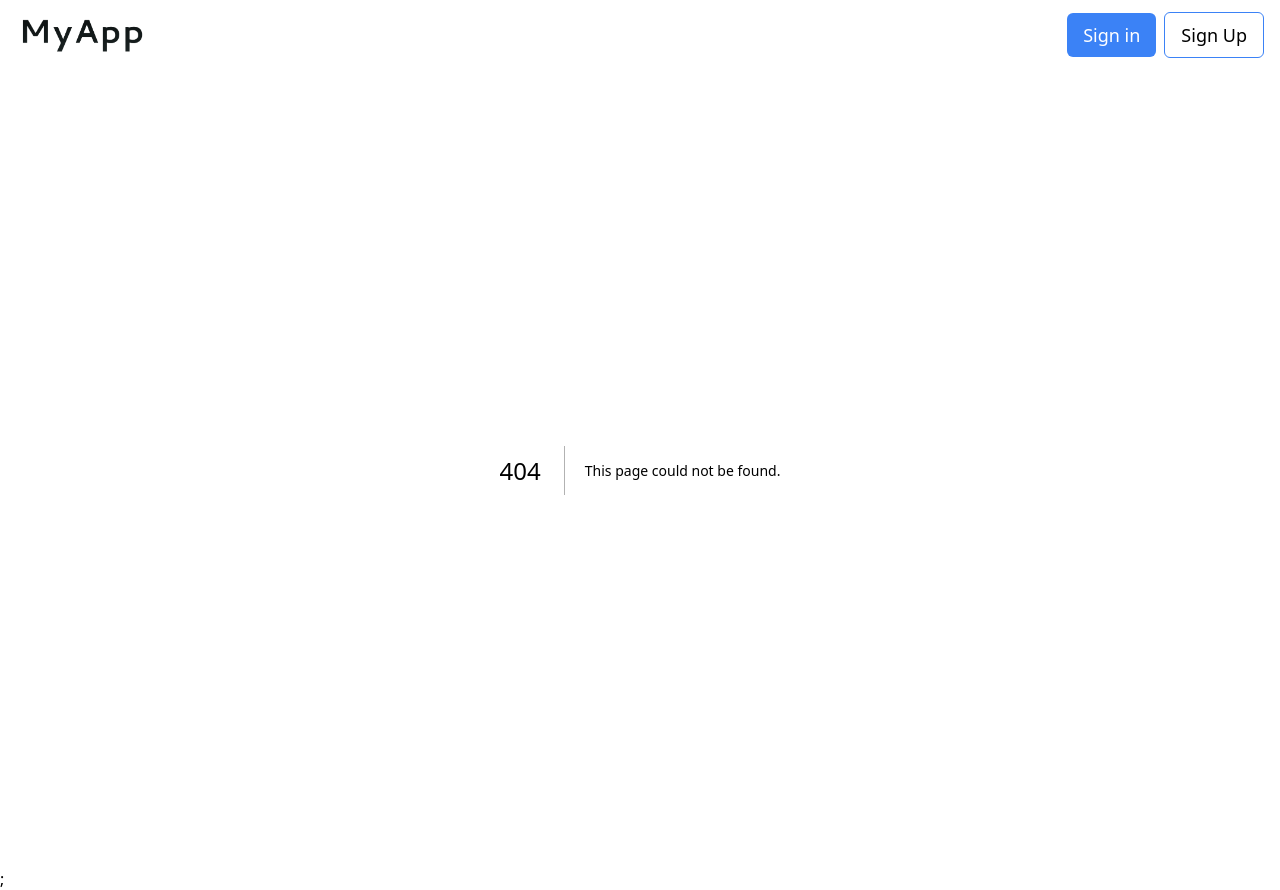
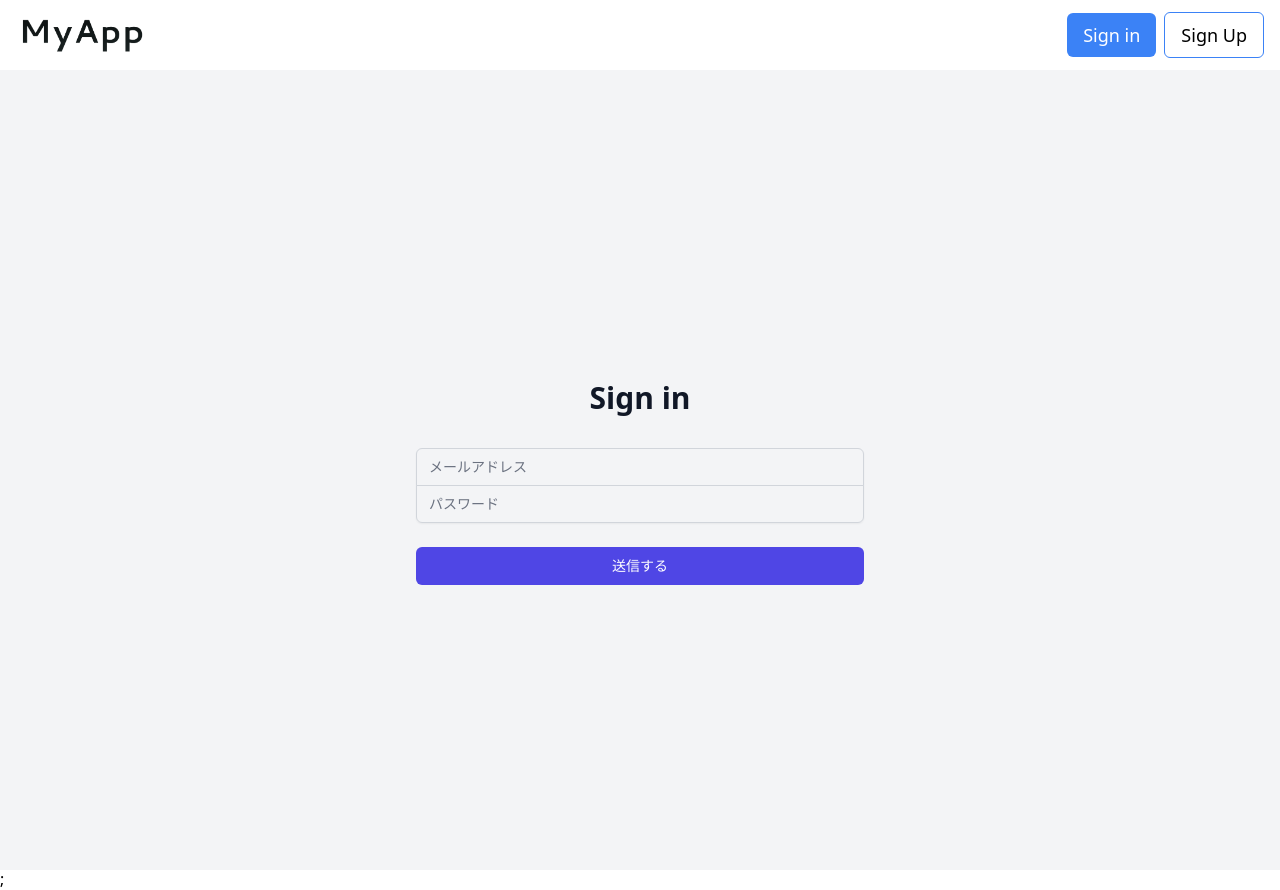
Before and after one commit to Shrimprin/study-rails-api-next-app, a Next.js app in the folder next/: page /sign_in in a window 1280 px wide. Before the commit this address had no page. Built offline with nearby package versions, Linux system fonts and the light colour scheme.

Commit message:
サインインを作成

```diff
--- a/next/package.json
+++ b/next/package.json
@@ -22,6 +22,7 @@
     "postcss": "^8.4.49",
     "react": "18.3.1",
     "react-dom": "18.3.1",
+    "react-hook-form": "^7.46.0",
     "swr": "^2.2.2",
     "tailwindcss": "^3.4.16",
     "typescript": "5.3.3",
--- a/next/src/components/Header.tsx
+++ b/next/src/components/Header.tsx
@@ -12,9 +12,11 @@ const Header = () => {
             </Link>
           </div>
           <div>
-            <button className="bg-blue-500 text-white text-lg rounded-md shadow-none px-4 py-2">
-              Sign in
-            </button>
+            <Link href="/sign_in">
+              <button className="bg-blue-500 text-white text-lg rounded-md shadow-none px-4 py-2">
+                Sign in
+              </button>
+            </Link>
             <button className="border border-blue-500 text-lg rounded-md shadow-none px-4 py-2 ml-2">
               Sign Up
             </button>
--- /dev/null
+++ b/next/src/pages/sign_in.tsx
@@ -0,0 +1,83 @@
+import axios, { AxiosResponse, AxiosError } from "axios";
+import type { NextPage } from "next";
+import { useRouter } from "next/router";
+import { useForm, SubmitHandler, Controller } from "react-hook-form";
+
+type SignInFormData = {
+  email: string;
+  password: string;
+};
+
+const SignIn: NextPage = () => {
+  const router = useRouter();
+
+  const { handleSubmit, control } = useForm<SignInFormData>({
+    defaultValues: { email: "", password: "" },
+  });
+
+  const onSubmit: SubmitHandler<SignInFormData> = (data) => {
+    const url = process.env.NEXT_PUBLIC_API_BASE_URL + "/auth/sign_in";
+    const headers = { "Content-Type": "application/json" };
+
+    axios({ method: "POST", url: url, data: data, headers: headers })
+      .then((res: AxiosResponse) => {
+        localStorage.setItem("access-token", res.headers["access-token"]);
+        localStorage.setItem("client", res.headers["client"]);
+        localStorage.setItem("uid", res.headers["uid"]);
+        router.push("/");
+      })
+      .catch((e: AxiosError<{ error: string }>) => {
+        console.log(e.message);
+      });
+  };
+
+  return (
+    <div className="bg-gray-100 min-h-screen flex items-center justify-center">
+      <div className="max-w-md w-full space-y-8">
+        <div>
+          <h2 className="mt-6 text-center text-3xl font-extrabold text-gray-900">
+            Sign in
+          </h2>
+        </div>
+        <form className="mt-8 space-y-6" onSubmit={handleSubmit(onSubmit)}>
+          <div className="rounded-md shadow-sm -space-y-px">
+            <Controller
+              name="email"
+              control={control}
+              render={({ field }) => (
+                <input
+                  {...field}
+                  type="text"
+                  placeholder="メールアドレス"
+                  className="appearance-none rounded-none relative block w-full px-3 py-2 border border-gray-300 placeholder-gray-500 text-gray-900 rounded-t-md focus:outline-none focus:ring-indigo-500 focus:border-indigo-500 focus:z-10 sm:text-sm"
+                />
+              )}
+            />
+            <Controller
+              name="password"
+              control={control}
+              render={({ field }) => (
+                <input
+                  {...field}
+                  type="password"
+                  placeholder="パスワード"
+                  className="appearance-none rounded-none relative block w-full px-3 py-2 border border-gray-300 placeholder-gray-500 text-gray-900 rounded-b-md focus:outline-none focus:ring-indigo-500 focus:border-indigo-500 focus:z-10 sm:text-sm"
+                />
+              )}
+            />
+          </div>
+          <div>
+            <button
+              type="submit"
+              className="group relative w-full flex justify-center py-2 px-4 border border-transparent text-sm font-medium rounded-md text-white bg-indigo-600 hover:bg-indigo-700 focus:outline-none focus:ring-2 focus:ring-offset-2 focus:ring-indigo-500"
+            >
+              送信する
+            </button>
+          </div>
+        </form>
+      </div>
+    </div>
+  );
+};
+
+export default SignIn;
```
Also changed, not shown: 1 other file (tests, documents, lock files or other folders).
